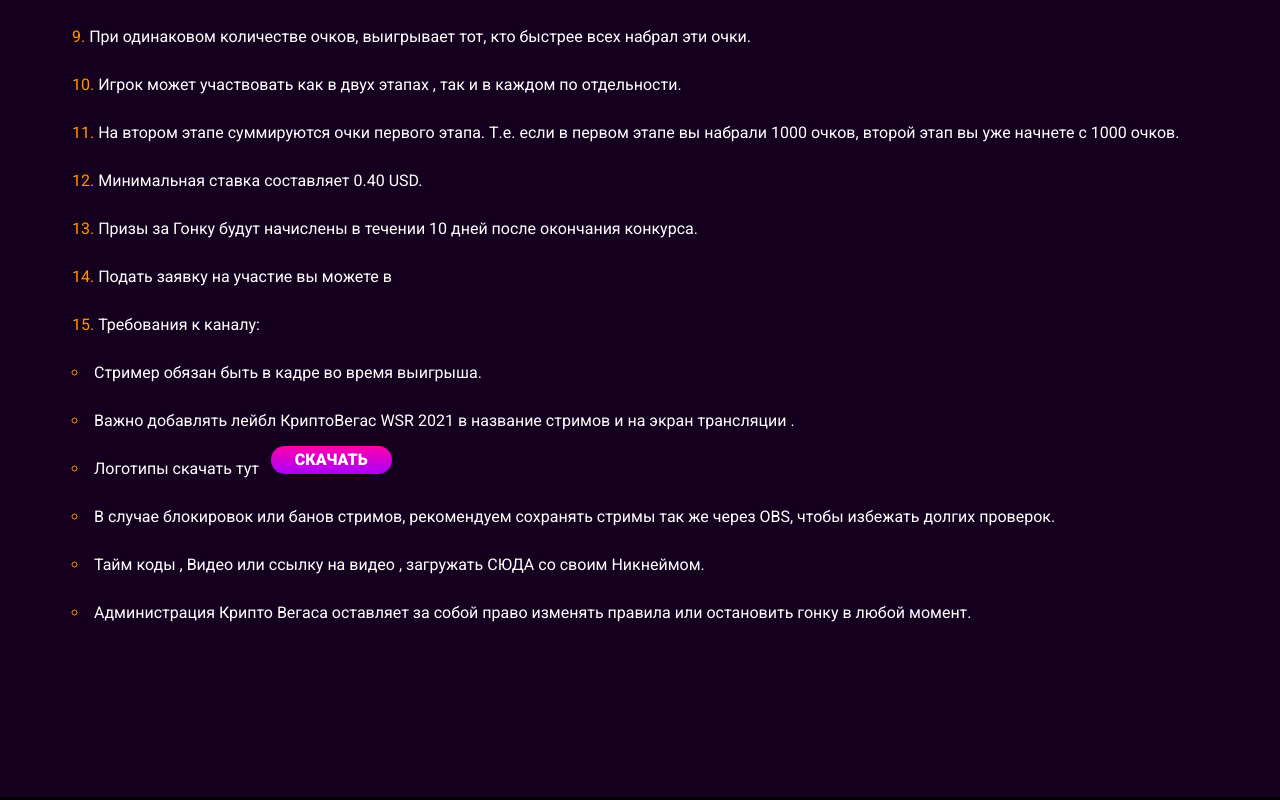
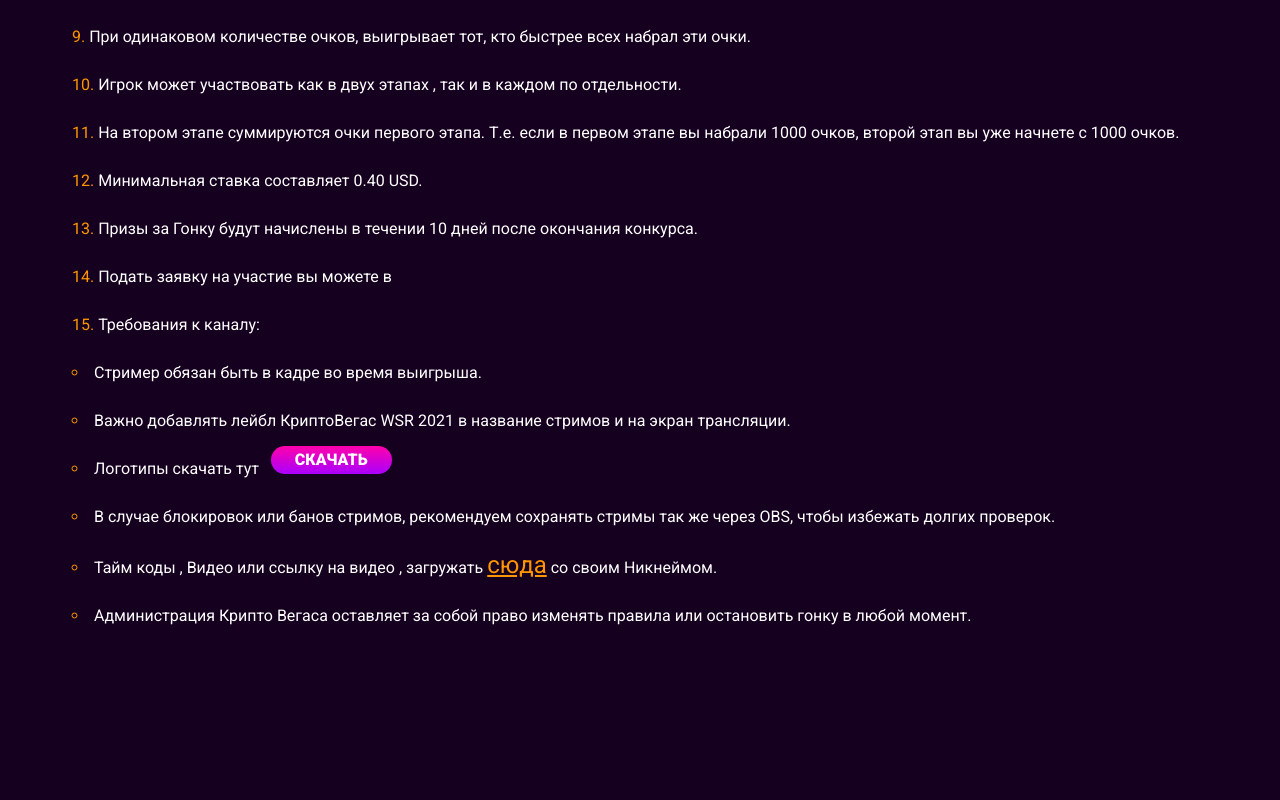
Before and after one commit to voltum/cryptovegas_wsr, a Next.js app: page / in a window 1280 px wide. Shown: the part 3709-4509 px from the top of the page. Built offline with nearby package versions, Linux system fonts and the light colour scheme.

Commit message:
fix: full EN and RU languages support completed

```diff
--- a/langs/i18n.js
+++ b/langs/i18n.js
@@ -5,6 +5,7 @@ export default {
         rules: 'Правила',
         rulesList: {
             1: 'Участвуют все выигрышные ставки от от х100+ .',
+            h_1: 'Система подсчета выглядит следующим образом:',
             2: 'Очки не могут быть зачислены после пробития карт или любых других функций игры на риск , т.е. умножать текущий "Х" - нельзя.',
             3: 'Накопление бонусов вне стрима - запрещено . Такие "Х" не будут засчитаны.',
             4: 'Покупная бонусная игра засчитывается от суммы ее покупки , т.е. если она стоит 40$ (ставка 0,40) - это ровняется ставке 40$.',
@@ -18,15 +19,27 @@ export default {
             12: 'Минимальная ставка составляет 0.40 USD.',
             13: 'Призы за Гонку будут начислены в течении 10 дней после окончания конкурса.',
             14: 'Подать заявку на участие вы можете в',
-            15: 'Требования к каналу:'
+            thisForm: 'данной форме',
+            15: 'Требования к каналу:',
+            15_1: 'Стример обязан быть в кадре во время выигрыша.',
+            15_2: 'Важно добавлять лейбл КриптоВегас WSR 2021 в название стримов и на экран трансляции.',
+            15_3: 'Логотипы скачать тут',
+            15_4: 'В случае блокировок или банов стримов, рекомендуем сохранять стримы так же через OBS, чтобы избежать долгих проверок.',
+            15_5_1: 'Тайм коды , Видео или cсылку на видео , загружать',
+            15_5_2: 'со своим Никнеймом.',
+            15_6: 'Администрация Крипто Вегаса оставляет за собой право изменять правила или остановить гонку в любой момент.'
         },
+        here: 'сюда',
         inclusiveTill: 'включительно до',
         topPlaces: 'Призовые места',
         download: 'Скачать',
         videoURL: 'URL видео',
         timecode: 'Таймкод',
         nicknameOnCryptoVegas: 'Никнейм на CryptoVegas',
-        submit: 'Отправить'
+        submit: 'Отправить',
+        error: 'Ошибка',
+        yourVideoSubmitted: 'Ваше видео успешно отправлено',
+        errorWhileSubmitting: 'Ошибка в процессе отправки Вашего видео'
     },
     en: {
         participate: 'Participate',
@@ -34,6 +47,7 @@ export default {
         rules: 'Rules',
         rulesList: {
             1: 'All winning bets from от х100+ are eligible.',
+            h_1: 'The counting system looks as follows:',
             2: 'Points cannot be credited after breaking through cards or any other functions of the risk game, i.e. it is impossible to multiply the current "X".',
             3: 'Accumulation of bonuses outside the stream is prohibited. Such "Xs" will not be counted.',
             4: 'The purchased bonus game is counted from the amount of its purchase, i.e. if it costs $40 (a bet of 0.40), then it is equal to a bet of $40.',
@@ -47,8 +61,17 @@ export default {
             12: 'The minimum bet is 0.40 USD.',
             13: 'Prizes for the Race will be credited within 10 days after the end of the competition.',
             14: 'You can apply for participation in',
-            15: 'Channel requirements:'
+            thisForm: 'this form',
+            15: 'Channel requirements:',
+            15_1: 'The streamer must be in the frame while winning.',
+            15_2: 'It is important to add the CryptoVegas WSR 2021 label to the name of the streams and to the broadcast screen.',
+            15_3: 'The logos can be downloaded here',
+            15_4: 'In case of blocking or bans of streams, we recommend you to save streams through OBS as well to avoid lengthy checks.',
+            15_5_1: 'Time codes, Video, or a link to a video, you must upload',
+            15_5_2: 'with your Nickname. ',
+            15_6: 'The CryptoVegas administration reserves the right to change the rules or stop the race at any time.'
         },
+        here: 'here',
         inclusiveTill: 'inclusive till',
         topPlaces: 'Prize places',
         download: 'Download',
@@ -56,5 +79,8 @@ export default {
         timecode: 'Timecode',
         nicknameOnCryptoVegas: 'Nickname on CryptoVegas',
         submit: 'Submit',
+        error: 'Error',
+        yourVideoSubmitted: 'Your video is submitted successfully',
+        errorWhileSubmitting: 'Error while submitting your video'
     }
 }
--- a/pages/index.js
+++ b/pages/index.js
@@ -117,7 +117,7 @@ export default function Home() {
           <ol className={styles.rules_text}>
             <li>
               {l.rulesList[1]}
-              <h3>Система подсчета выглядит следующим образом:</h3>
+              <h3>{l.rulesList['h_1']}</h3>
               <span>0.40 - 1.99 USD</span> = 0.5 (x100=50) <br/>
               <span>2 - 6.99 USD</span> = 1 (x 100=100) <br/>
               <span>7 - 14.99 USD</span> = 2 x 100=200 <br/>
@@ -139,12 +139,12 @@ export default function Home() {
             <li>{l.rulesList[14]}</li>
             <li>{l.rulesList[15]}
               <ul>
-                <li>Стример обязан быть в кадре во время выигрыша.</li>
-                <li>Важно добавлять лейбл КриптоВегас WSR 2021 в название стримов и на экран трансляции .</li>
-                <li>Логотипы скачать тут &nbsp;&nbsp;<a href={'../download/Logo_CV_WSR_2021.zip'} className={styles.btn} download>{l.download}</a></li>
-                <li>В случае блокировок или банов стримов, рекомендуем сохранять стримы так же через OBS, чтобы избежать долгих проверок.  </li>
-                <li>Тайм коды , Видео или cсылку на видео , загружать СЮДА со своим Никнеймом. </li>
-                <li>Администрация Крипто Вегаса оставляет за собой право изменять правила или остановить гонку в любой момент.</li>
+                <li>{l.rulesList[15_1]}</li>
+                <li>{l.rulesList[15_2]}</li>
+                <li>{l.rulesList[15_3]} &nbsp;&nbsp;<a href={'../download/Logo_CV_WSR_2021.zip'} className={styles.btn} download>{l.download}</a></li>
+                <li>{l.rulesList[15_4]}</li>
+                <li>{l.rulesList[15_5_1]} <Link href="/register">{l.here}</Link> {l.rulesList[15_5_2]}</li>
+                <li>{l.rulesList[15_6]}</li>
               </ul>
             </li>
           </ol>
--- a/pages/register.js
+++ b/pages/register.js
@@ -26,7 +26,7 @@ export default function Register() {
                 <div className={''}>
 
                 </div>
-                <RegisterForm l={l} />
+                <RegisterForm l={l} locale={locale} />
             </section>
         </>
     )
```
Also changed, not shown: components/RegisterForm.js (+4 -3 lines).
